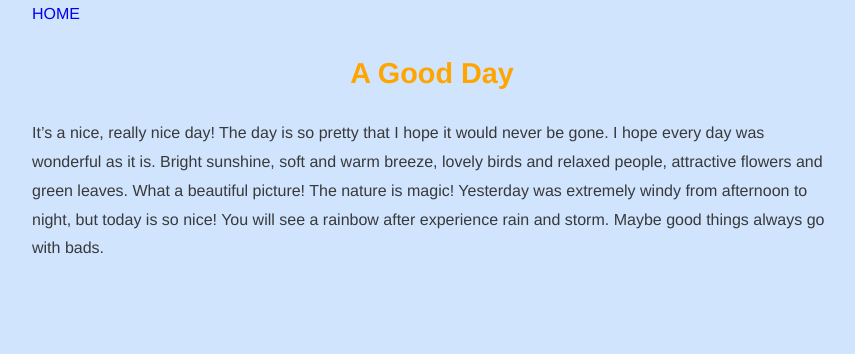
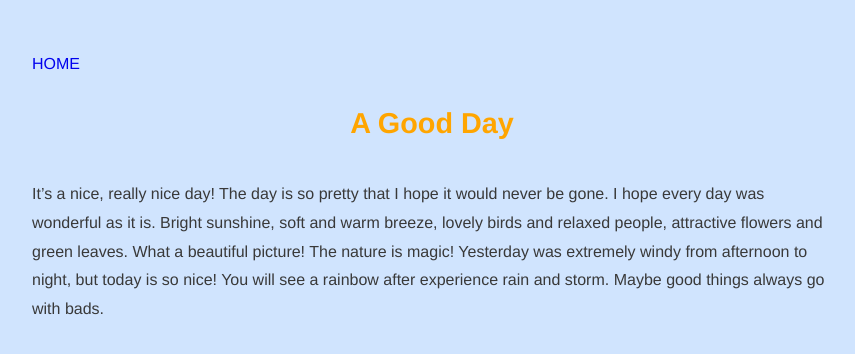
Before and after one commit to billie66/billie66.github.com, a Jekyll site: the page built from _posts/2010-9-1-a-good-day.md, in a window 1280 px wide. Shown: the top 354 px of the page, without its empty margins (208-1063 px from the left). Built offline with Jekyll 4.4.1, drawn with Linux system fonts in a browser that asks for light colours; Markdown is read by kramdown in place of the engine named in the settings; comment, search, counter and statistics services are not loaded.

Commit message:
adjust some style

```diff
--- a/_layouts/post.html
+++ b/_layouts/post.html
@@ -4,9 +4,15 @@
 <link rel="stylesheet" type="text/css" href="./css/billie.css" />
 <title>BillieHome</title>
 </head>
-<a href="index.html">HOME</a>
-<h1 style="text-align:center">{{ page.title }}</h1>
+
+<div class="home">
+  <a href="index.html">HOME</a>
+</div>
+
+<h1 class="post-title">{{ page.title }}</h1>
+
 {{ content }}
+
 <!-- disqus begin -->
 
 <div id="disqus_thread"></div>
@@ -14,13 +20,15 @@
   /**
    *     * var disqus_identifier; [Optional but recommended: Define a unique
    *     identifier (e.g. post id or slug) for this thread]
-   *         */
+   */
     (function() {
-           var dsq = document.createElement('script'); dsq.type = 'text/javascript'; dsq.async = true;
-              dsq.src = 'http://bilihome.disqus.com/embed.js';
-                 (document.getElementsByTagName('head')[0] || document.getElementsByTagName('body')[0]).appendChild(dsq);
-                   })();
-                   </script>
+      var dsq = document.createElement('script');
+      dsq.type = 'text/javascript';
+      dsq.async = true;
+      dsq.src = 'http://bilihome.disqus.com/embed.js';
+      (document.getElementsByTagName('head')[0] || document.getElementsByTagName('body')[0]).appendChild(dsq);
+    })();
+</script>
 
 <!-- disqus end -->
 </html>
--- a/css/billie.css
+++ b/css/billie.css
@@ -24,3 +24,12 @@ h1 {
 h3 {
   font-size: 1.2em;
 }
+
+.home {
+  margin-top: 50px;
+}
+
+.post-title {
+  text-align: center;
+  margin-bottom: 30px;
+}
```
